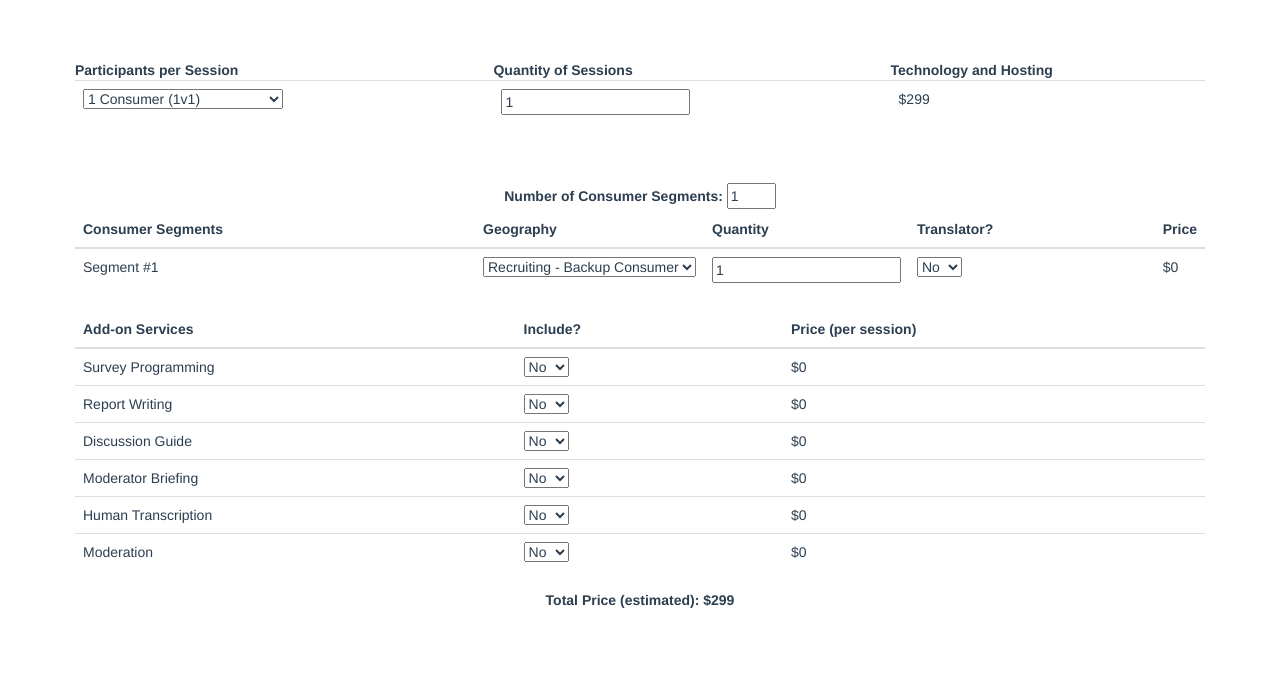
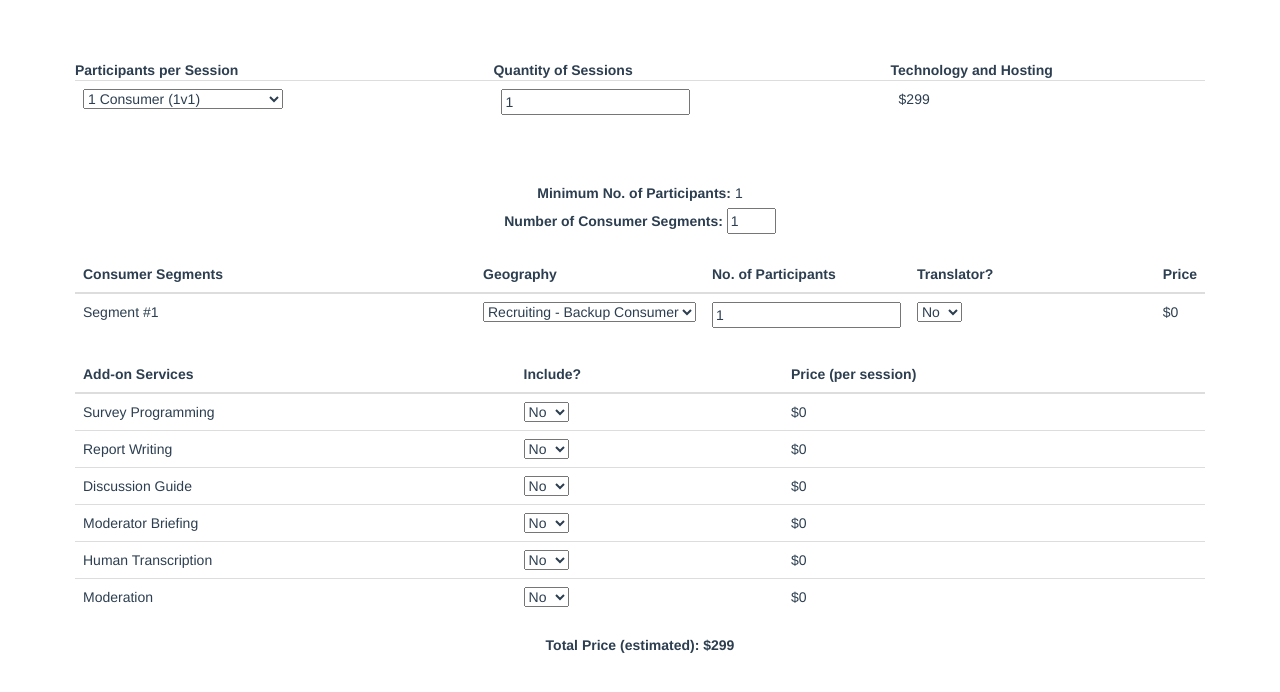
Before and after one commit to amizzo87/dio-calculator, a Vue app: page / in a window 1280 px wide. Shown: the top 692 px of the page. Built offline with nearby package versions, Linux system fonts and the light colour scheme.

Commit message:
added row for minimum number of participants as per the source google sheet

```diff
--- a/src/App.vue
+++ b/src/App.vue
@@ -3,7 +3,9 @@
     <projectrow></projectrow>
     <br />
     <br />
+    <div style="text-align:center;"><label>Minimum No. of Participants:</label> {{ minParticipants }} </div>
     <div style="text-align:center;"><label>Number of Consumer Segments:</label> <input v-model="segments" type="number" min="1" max="5"/></div>
+    <br />
     <recruitingrow v-for="n in segments" v-bind:segments="n"></recruitingrow>
     <servicesrow></servicesrow>
     <div style="text-align:center;"><label>Total Price (estimated): ${{ totalPrice }}</label></div>
@@ -29,6 +31,7 @@ export default {
     return {
       segments: 1,
       totalPrice: 299,
+      minParticipants: 1,
       nodePrices: []
     }
     },
@@ -74,14 +77,18 @@ export default {
     },
     adjSessionQty: function (sessionQty) {
 
+    },
+    adjMinParticipants: function (total) {
+      this.minParticipants = total;
     }
     },
   created() {
-  console.log('created');
+    console.log('created');
     eventHub.$on('recruitingPrice', this.addPrice);
     eventHub.$on('projectRowPrice', this.addPrice);
     eventHub.$on('servicesRowPrice', this.addPrice);
     eventHub.$on('sessionQty', this.adjSessionQty);
+    eventHub.$on('minParticipants', this.adjMinParticipants);
   }
 }
 </script>
--- a/src/components/ProjectRow.vue
+++ b/src/components/ProjectRow.vue
@@ -8,7 +8,7 @@
       </thead>
       <tbody>
       <tr>
-        <td><select>
+        <td><select v-model="participants">
           <option value="1">1 Consumer (1v1)</option>
           <option value="2">2 Consumers (Dyad)</option>
           <option value="3">3 Consumers (Triad)</option>
@@ -32,13 +32,18 @@ export default {
   data () {
     return {
       techPrice: 299,
-      sessionQty: 1
+      sessionQty: 1,
+      participants: 1
     }
   },
   methods: {
   priceEvent: function (price) {
     eventHub.$emit('projectRowPrice', {id: 0, atts: [{ price: price, node: 0, time: new Date().getTime()}]});
     eventHub.$emit('sessionQty', this.sessionQty);
+
+    },
+    participantEvent: function (val) {
+    eventHub.$emit('minParticipants', val);
     }
   },
   watch: {
@@ -46,7 +51,14 @@ export default {
         var sessionPrice = this.sessionQty * 299;
         this.techPrice = sessionPrice;
         this.priceEvent(sessionPrice);
+        this.participantEvent(this.sessionQty * this.participants);
 
+  },
+  participants: function (newVal, oldVal) {
+  this.participants = newVal;
+  this.participantEvent(this.sessionQty * this.participants);
+
+  // this.broadcastEvent();
   }
   },
   calculated: {
--- a/src/components/RecruitingRow.vue
+++ b/src/components/RecruitingRow.vue
@@ -6,7 +6,7 @@
       <tr v-show="segments == 1">
         <th>Consumer Segments</th>
         <th>Geography</th>
-        <th>Quantity</th>
+        <th>No. of Participants</th>
         <th>Translator?</th>
         <th>Price</th>
       </tr>
```
